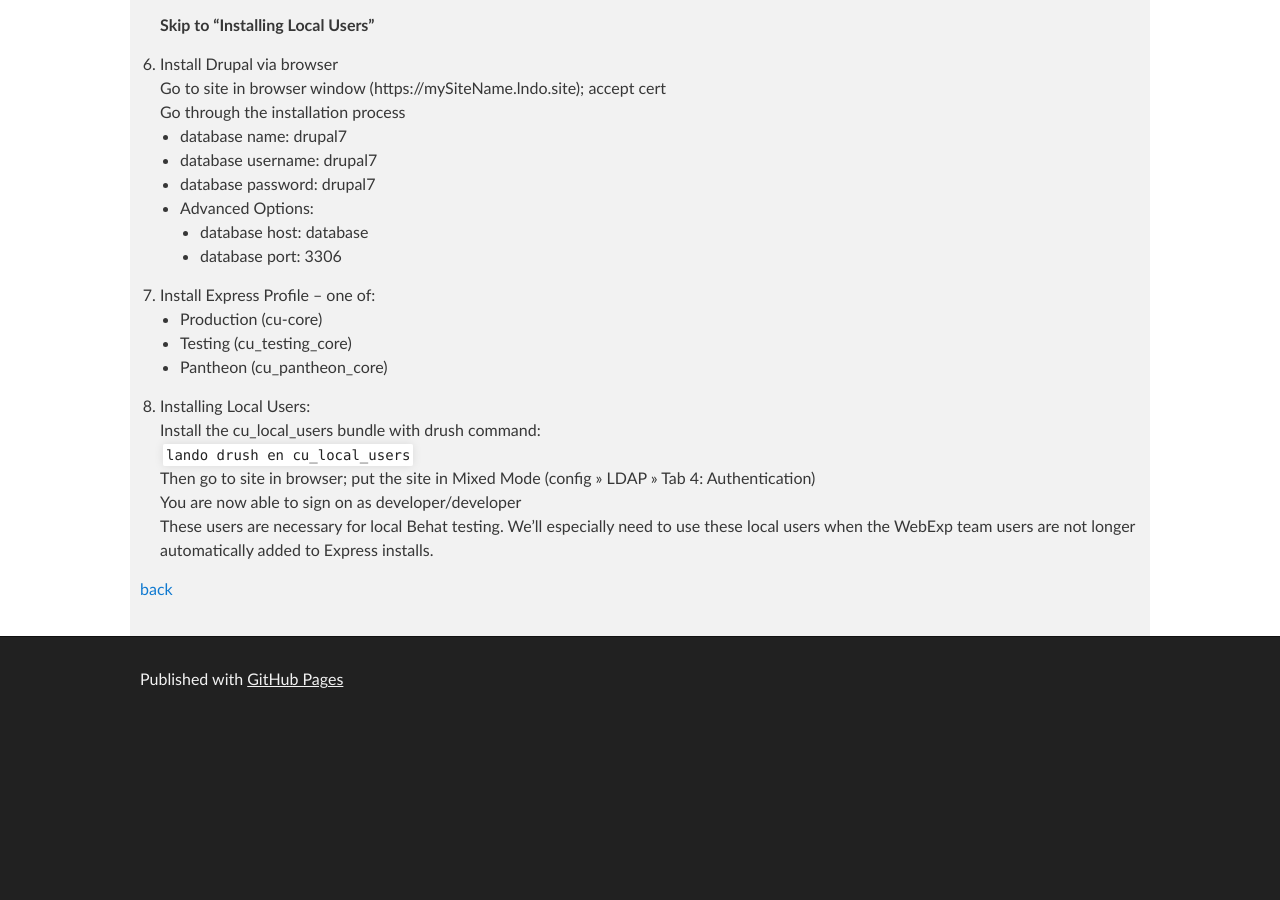
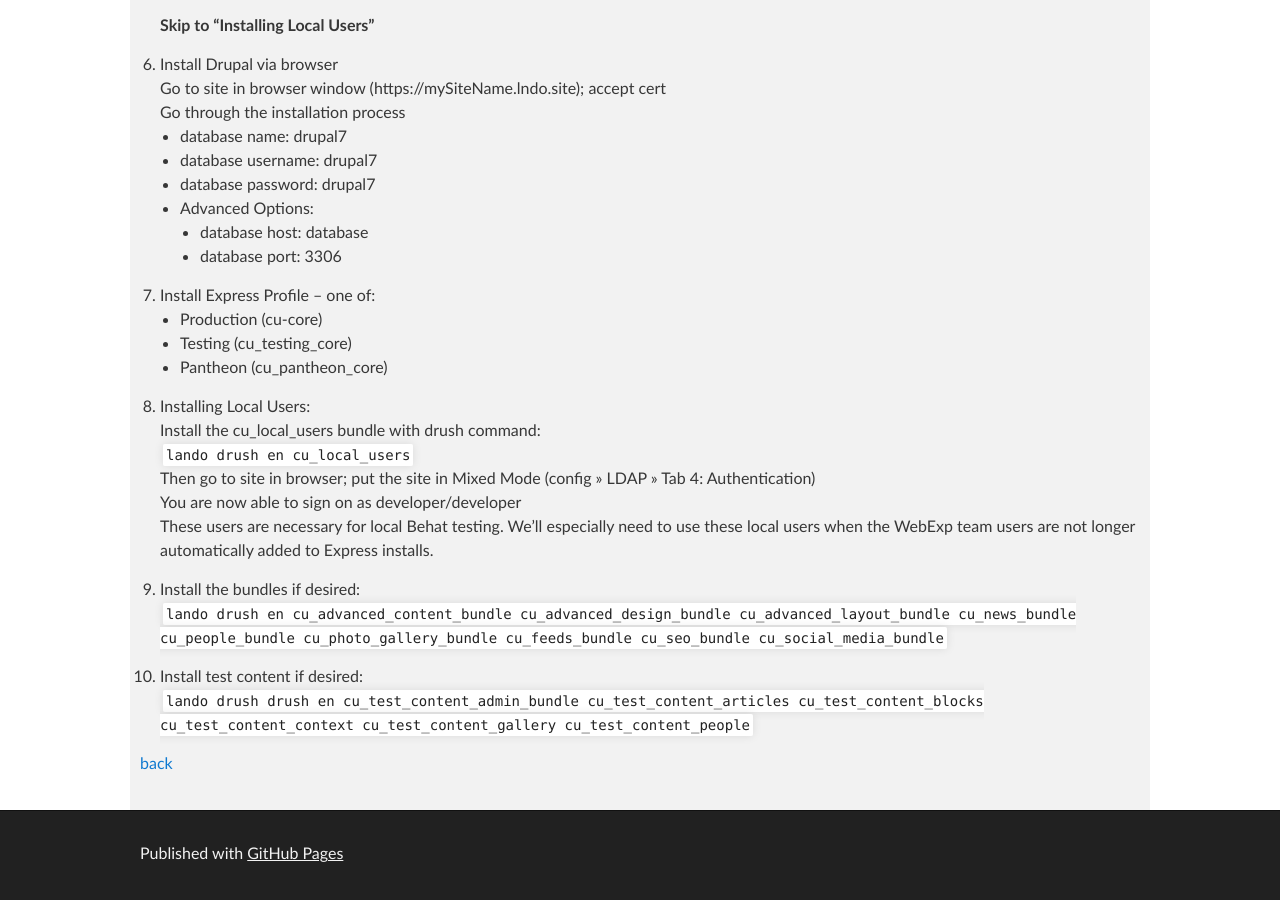
Before and after one commit to cathysnider/cathysnider.github.io, a Jekyll site: the page built from lando.md, in a window 1280 px wide and 900 px high, scrolled down 1357 px. Built offline with Jekyll 4.4.1, drawn with Linux system fonts in a browser that asks for light colours; before the commit the page ends 2083 px from its top, so only the background shows below that.

Commit message:
add drush commands to enable modules

````diff
--- a/lando.md
+++ b/lando.md
@@ -74,5 +74,11 @@ layout: default
    You are now able to sign on as developer/developer <br />
    These users are necessary for local Behat testing. We'll especially need to use these local users when the WebExp team users are not longer automatically added to Express installs.
 
+1. Install the bundles if desired: <br />
+   ```lando drush en cu_advanced_content_bundle cu_advanced_design_bundle cu_advanced_layout_bundle cu_news_bundle cu_people_bundle cu_photo_gallery_bundle cu_feeds_bundle cu_seo_bundle cu_social_media_bundle```
+
+1. Install test content if desired: <br />
+   ```lando drush drush en cu_test_content_admin_bundle cu_test_content_articles cu_test_content_blocks cu_test_content_context cu_test_content_gallery cu_test_content_people```
+
 
 [back](./)
````
